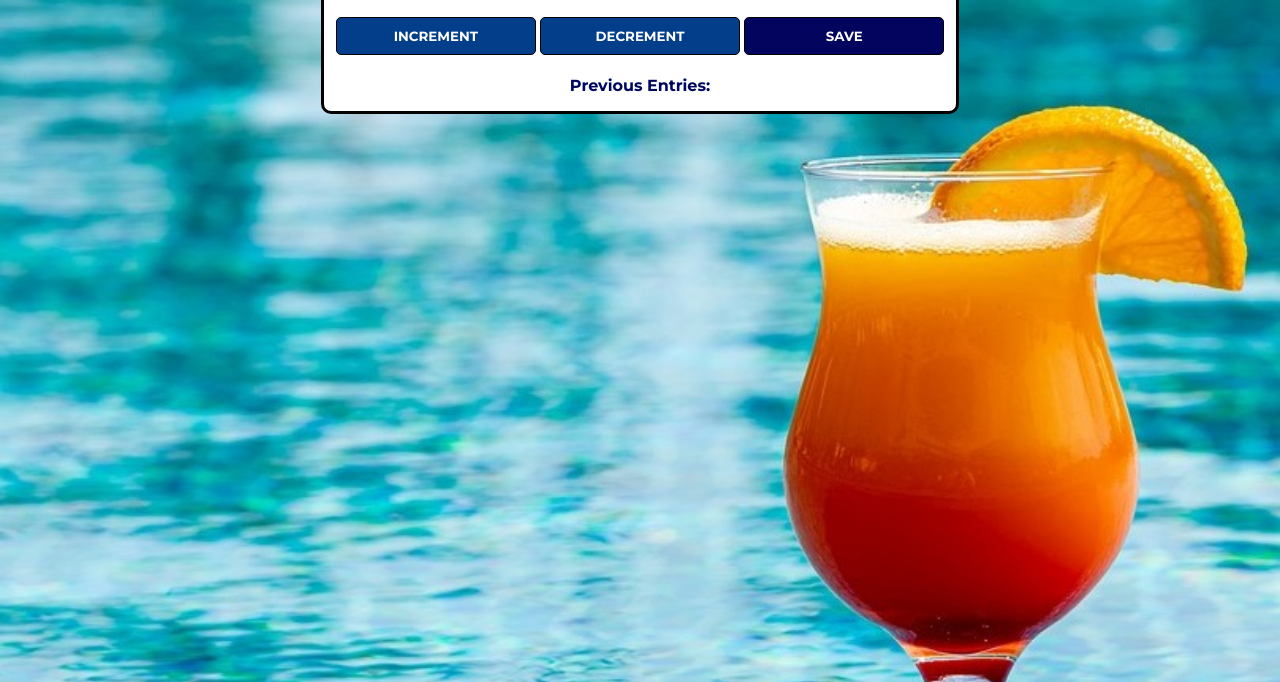
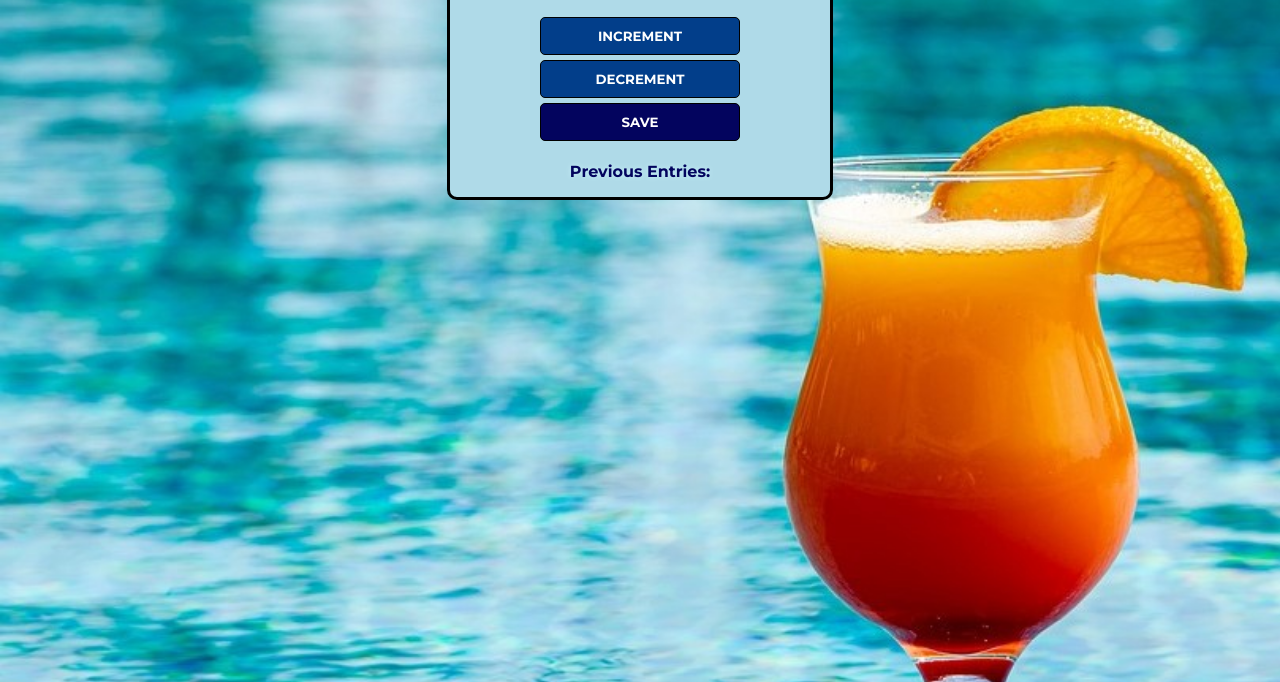
Before and after one commit to borde14/peg-counter, a plain HTML site: page index.html in a window 1280 px wide. Shown: the part 134-816 px from the top of the page. Drawn offline with Linux system fonts and the light colour scheme.

Commit message:
update: background color , width

```diff
--- a/index.css
+++ b/index.css
@@ -57,8 +57,8 @@ button {
 }
 
 .hero {
-    background: white;
-    max-width: 50%;
+    background: #AFDAE8;
+    max-width: 30%;
     margin: auto;
     border: 3px solid black;
     border-radius: 10px;
@@ -66,5 +66,5 @@ button {
 p {
     font-weight: bold;
     color: #03045E;
-    text-shadow: 0 0 1px #CAF0F8;
+    text-shadow: 0 0 5px #CAF0F8;
 }
```
